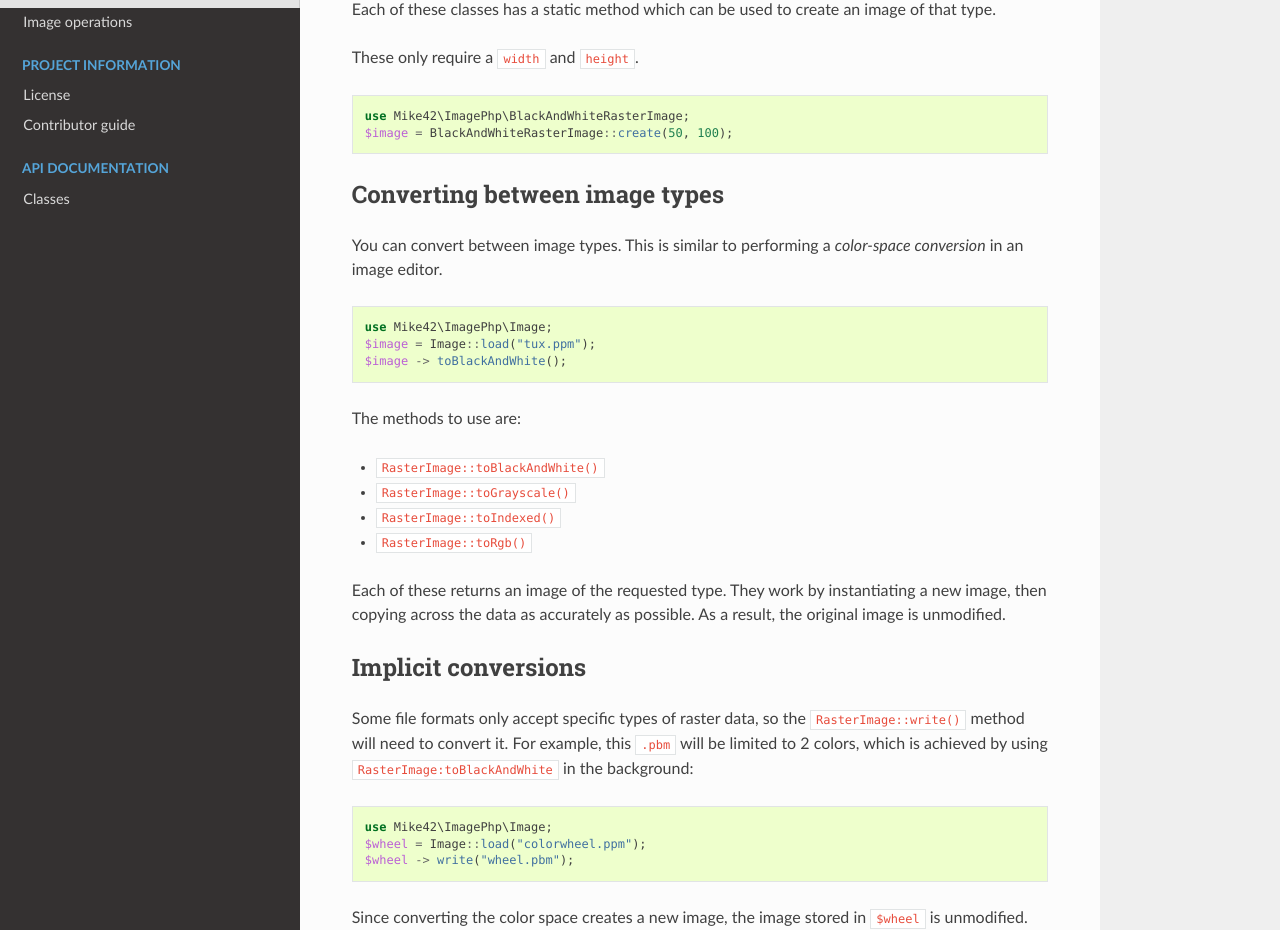
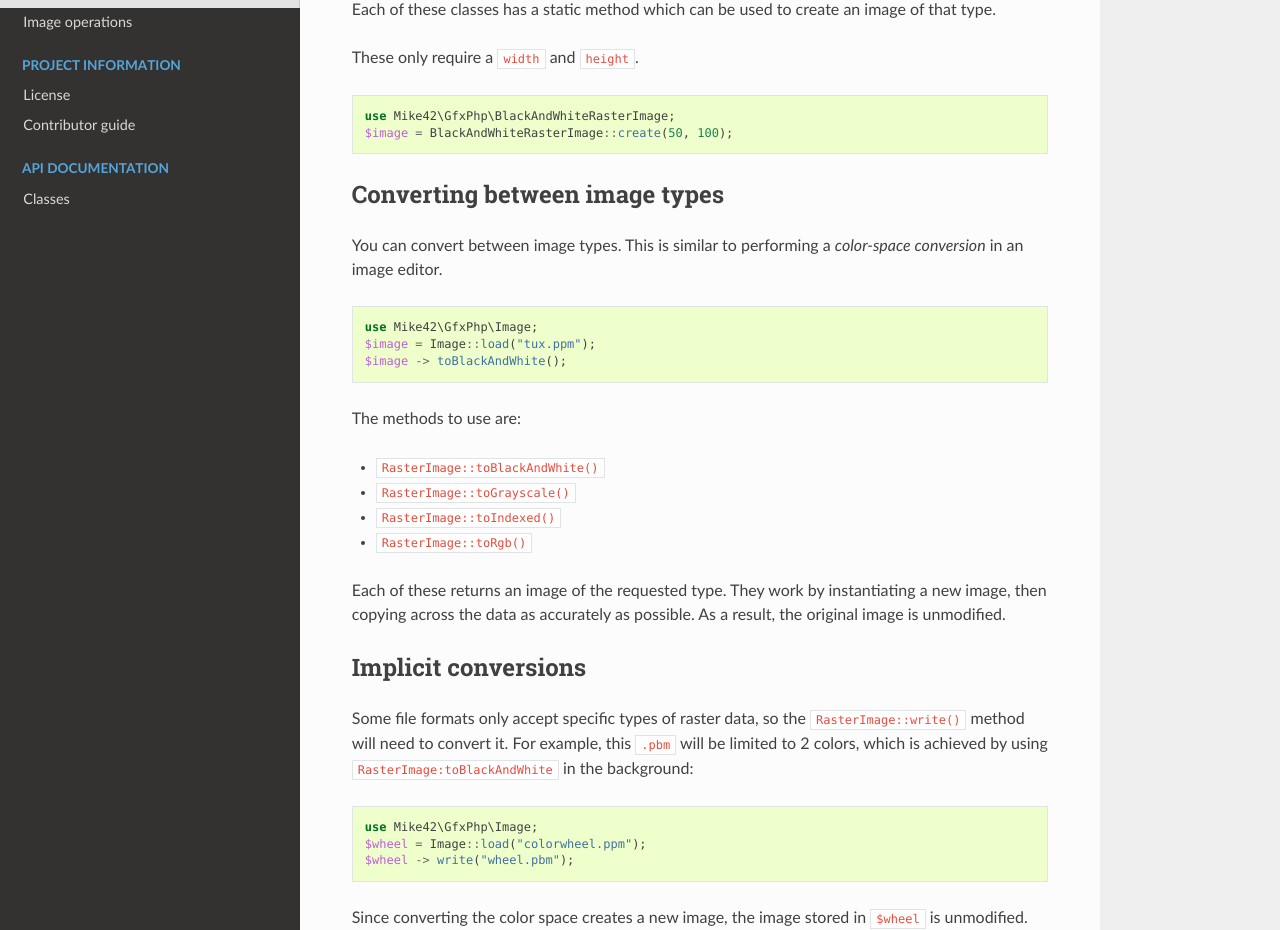
Before and after one commit to mike42/gfx-php, a Sphinx documentation site: the page built from docs/user/imagetypes.rst, in a window 1280 px wide and 1400 px high, scrolled down 339 px. Shown: the part 280-1210 px from the top of the window. Built offline with Sphinx 7.4.7 and the Read the Docs theme 2.0.0, drawn with Linux system fonts in a browser that asks for light colours; cross-references to code outside the pages are shown as plain code.

Commit message:
more renames

```diff
--- a/docs/user/formats.rst
+++ b/docs/user/formats.rst
@@ -11,14 +11,14 @@ Files are read from a file or URL by using the :meth:`Image::fromFile()` functio
 
 .. code-block:: php
 
-  use Mike42\ImagePhp\Image;
+  use Mike42\GfxPhp\Image;
   $tux = Image::fromFile("tux.pbm")
 
 If the your image is not being read from a file, then :meth:`Image::fromBlob()` can load it instead:
 
 .. code-block:: php
 
-  use Mike42\ImagePhp\Image;
+  use Mike42\GfxPhp\Image;
   $tuxStr = "...";
   $tux = Image::fromBlob($tuxStr, "tux.pbm");
 
--- a/docs/user/imagetypes.rst
+++ b/docs/user/imagetypes.rst
@@ -24,7 +24,7 @@
 
 .. code-block:: php
 
-   use Mike42\ImagePhp\BlackAndWhiteRasterImage;
+   use Mike42\GfxPhp\BlackAndWhiteRasterImage;
    $image = BlackAndWhiteRasterImage::create(50, 100);
 
 Converting between image types
@@ -34,7 +34,7 @@
 
 .. code-block:: php
 
-   use Mike42\ImagePhp\Image;
+   use Mike42\GfxPhp\Image;
    $image = Image::load("tux.ppm");
    $image -> toBlackAndWhite();
 
@@ -54,7 +54,7 @@
 
 .. code-block:: php
 
-   use Mike42\ImagePhp\Image;
+   use Mike42\GfxPhp\Image;
    $wheel = Image::load("colorwheel.ppm");
    $wheel -> write("wheel.pbm");
 
```
